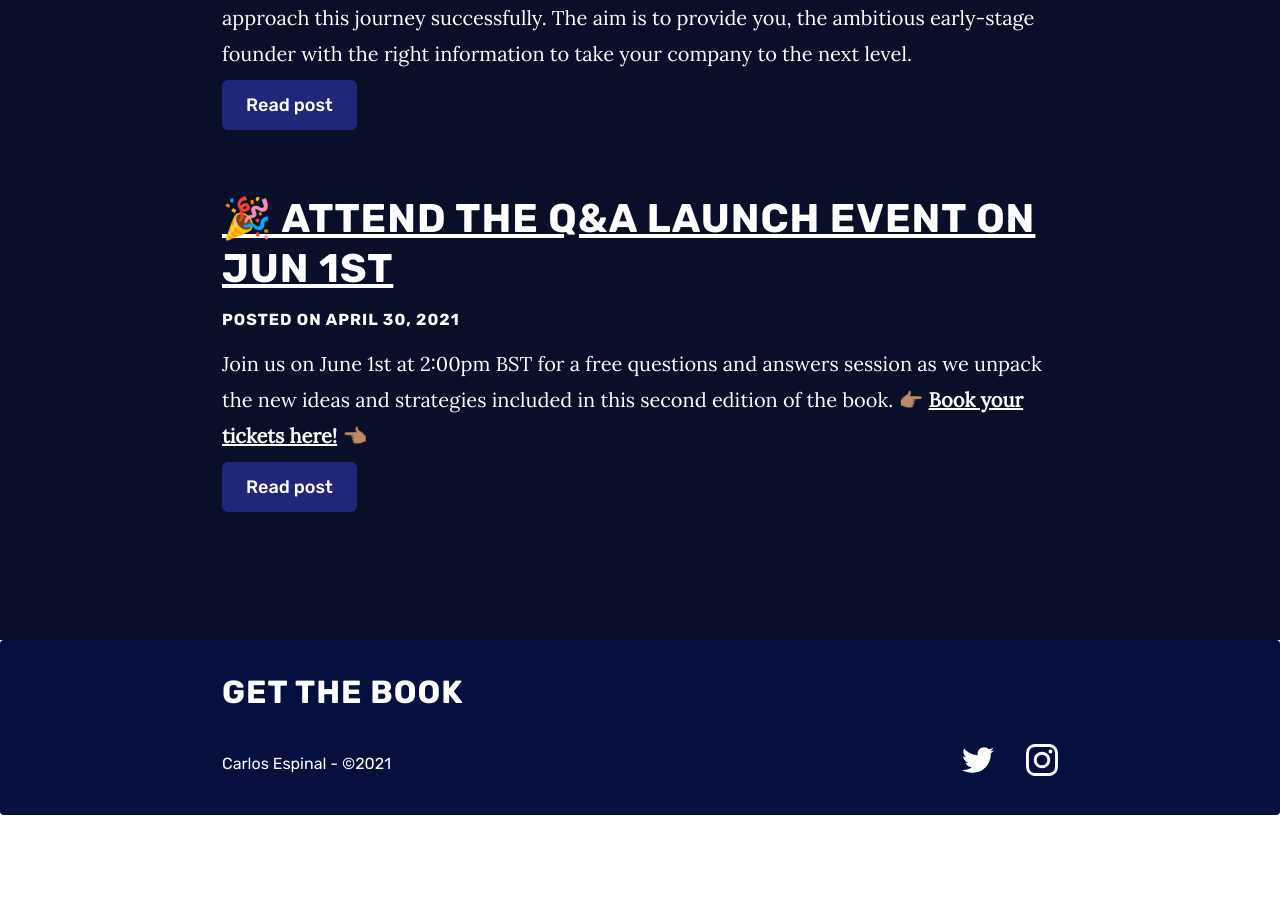
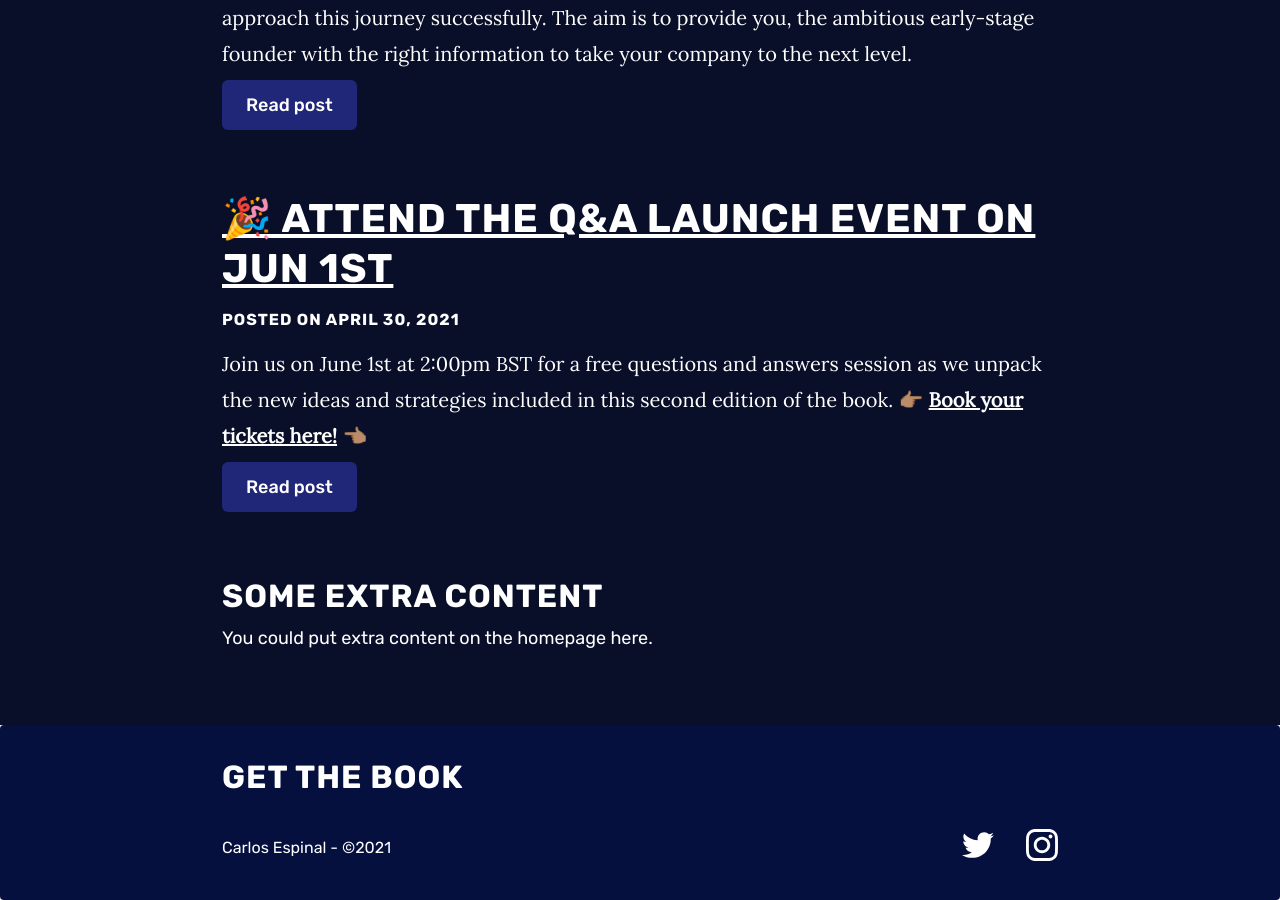
Before and after one commit to matthewcobb/ffg, a Jekyll site: the page built from index.md, in a window 1280 px wide and 900 px high, scrolled down 1008 px. Built offline with Jekyll 4.4.1, drawn with Linux system fonts in a browser that asks for light colours; before the commit the page ends 1823 px from its top, so only the background shows below that.

Commit message:
Update from Forestry.io matt@reedsy.com updated index.md

```diff
--- a/index.md
+++ b/index.md
@@ -6,5 +6,11 @@ description: A startup founder's guide to all things fundraising, brought to you
 excerpt: Share in your visions. Show them reality
 epub_price: "$11.99"
 paperback_price: "$17.99"
+amazon_url: https://amazon.com
+apple_books_url: https://apple.com
+donation_url: https://donate.com
 
 ---
+## Some extra content
+
+You could put extra content on the homepage here.
```
